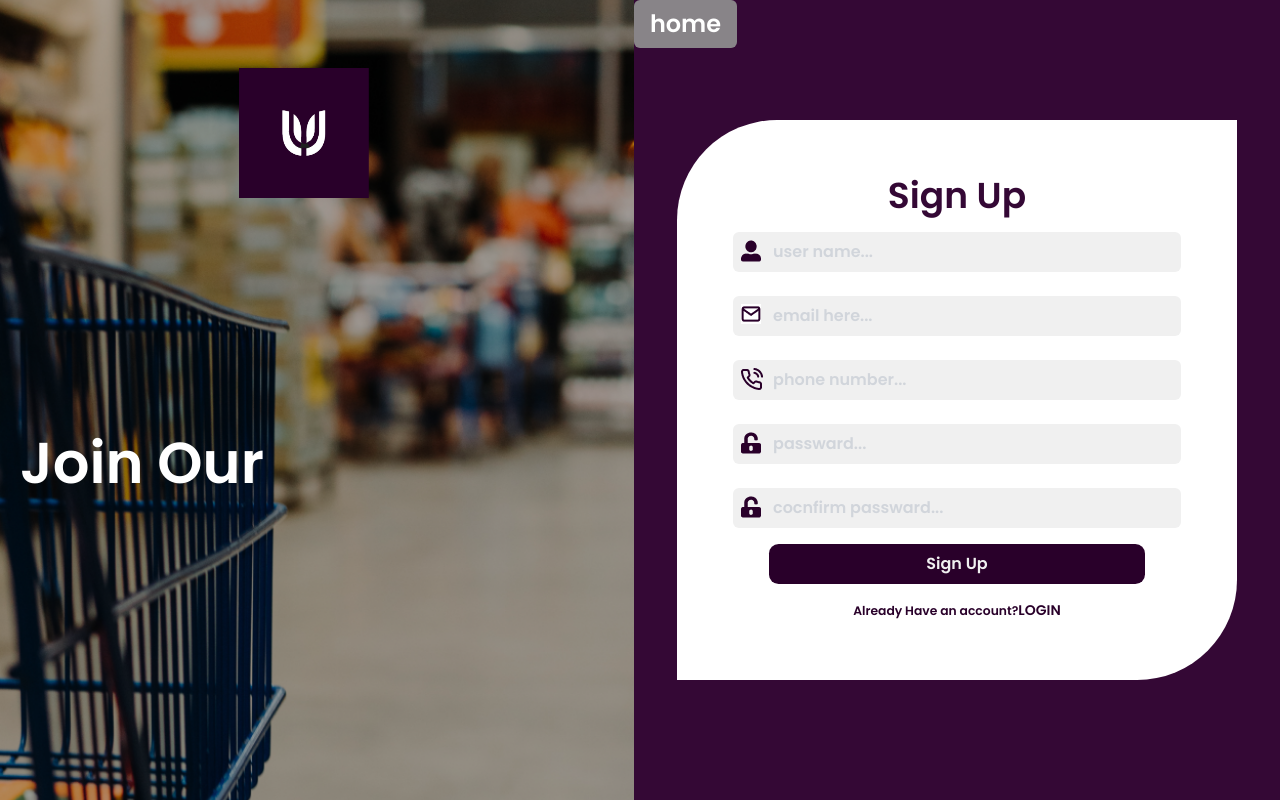
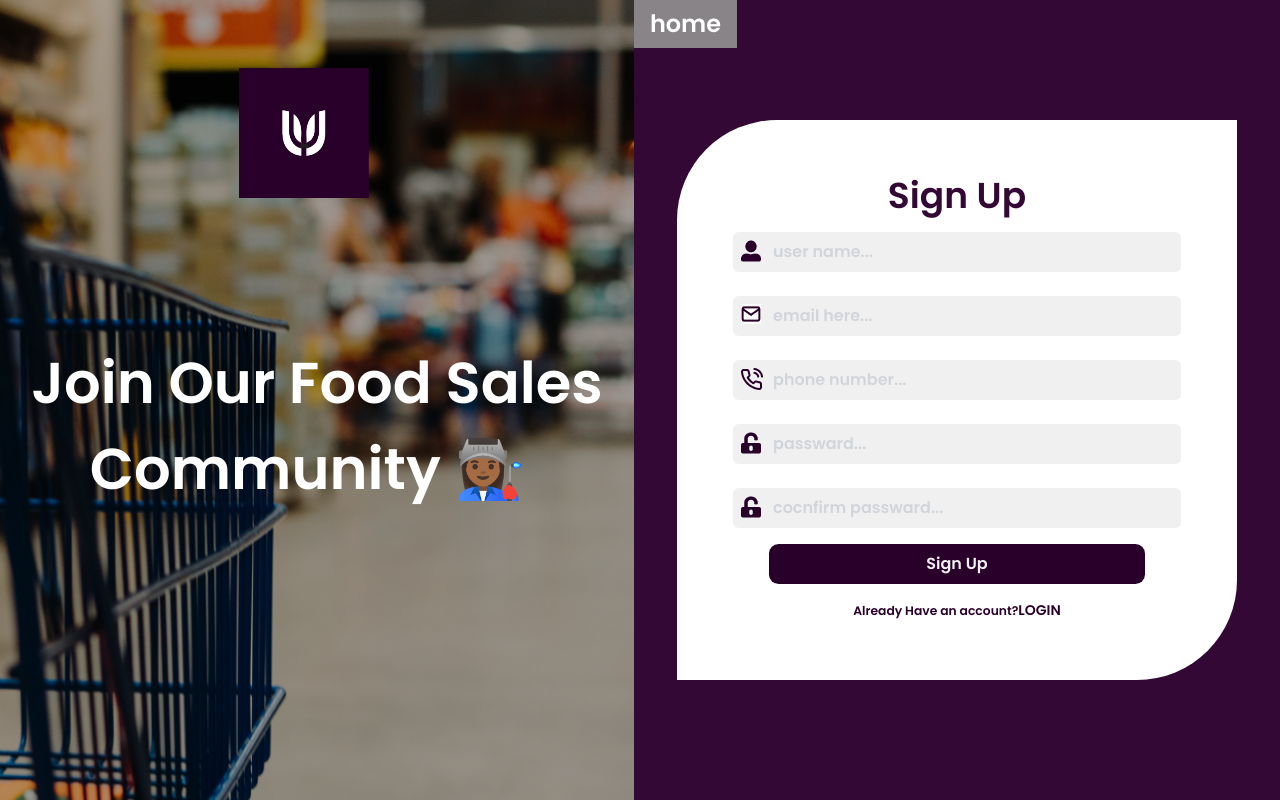
Before and after one commit to leyroy/leyroy-github, a React (Create React App) app: page /login in a window 1280 px wide. Built offline with nearby package versions, Linux system fonts and the light colour scheme.

Commit message:
well structured now

```diff
--- a/src/pages/Login.js
+++ b/src/pages/Login.js
@@ -52,17 +52,19 @@ export default function Login() {
 					</button>
 				</div>
 
-				<div className="absolute mx-auto top-[50%]  p-5  flex items-center justify-center">
-					<h1 className=" text-center text-[6vh] md:text-[4.5vw] text-[#FFFFFF] transition-transform ease-in-out duration-300">
+				<div className="absolute mx-auto top-[40%]  p-5  flex items-center justify-center">
+					<h1 className=" text-center text-[6vh] md:text-[4.5vw] text-[#FFFFFF]">
 						<Typical
 							loop={Infinity}
+							wrapper="b"
+							speed={99}
 							steps={[
 								"Join Our Food Sales Community 👩🏾‍🏭",
-								2000,
+								4000,
 								"Sign Up Now for Gourmet 🤝",
-								2000,
+								4000,
 								"Offers and More 💯",
-								2000,
+								4000,
 							]}
 						/>
 					</h1>
@@ -71,7 +73,7 @@ export default function Login() {
 			<div
 				className={`w-full min-h-[100vh] flex flex-col bg-[#340835] justify-center  items-center px-3  relative `}
 			>
-				<div className="absolute top-0 left-0 text-white rounded-md bg-[#888488] text-2xl font-bold py-2 px-4 ">
+				<div className="absolute top-0 left-0 text-white bg-[#888488] md:text-2xl text-md px-1 font-bold py-2 md:px-4 ">
 					<Link to={"/"}>home</Link>
 				</div>
 				<div className="w-[94%]  sm:min-w-[85%] md:min-w-[85%] sm:w-[90%] mx-auto h-[70%]  py-5 flex-col rounded-tl-[100px] flex justify-center items-center rounded-br-[100px]  bg-[#FFFFFF] ">
--- a/src/pages/UserProfile.js
+++ b/src/pages/UserProfile.js
@@ -87,7 +87,7 @@ export default function UserProfile() {
 	// }
 	return (
 		<div className="bg-[#140516] h-[100vh] w-full py-9 flex items-center  justify-center">
-			<div className=" h-auto bg-[#340835] md:min-w-[80vw] min:w-[95%] border p-2 rounded-md border-black">
+			<div className=" h-auto bg-[#340835] md:min-w-[65vw] min-w-[90%] border p-2 rounded-md border-black">
 				<div className="flex justify-between items-center">
 					<h1 className="text-white font-extrabold text-3xl">
 						About You
```
